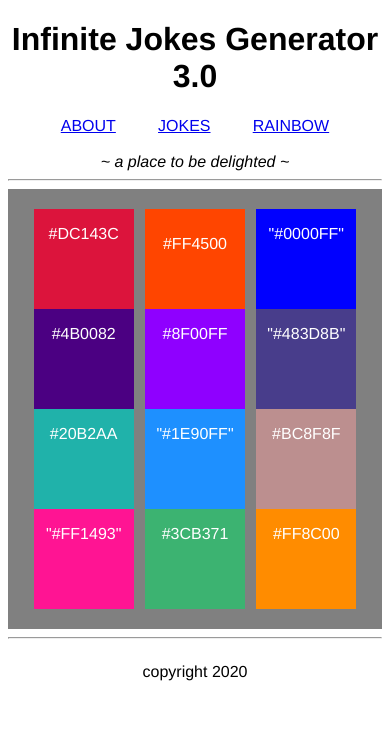
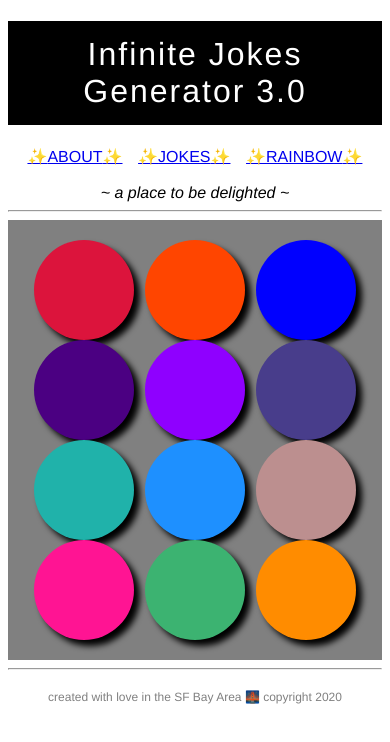
Before and after one commit to mzprizm/react-app-project, a React (Create React App) app in the folder react-app/: page /Rainbow in a window 390 px wide. Shown: the top 742 px of the page. Built offline with nearby package versions, Linux system fonts and the light colour scheme.

Commit message:
more updates to styling, responsiveness. Added emoji component

```diff
--- /dev/null
+++ b/react-app/src/Components/Emoji.js
@@ -0,0 +1,12 @@
+import React from 'react';
+const Emoji = props => (
+    <span
+        className="emoji"
+        role="img"
+        aria-label={props.label ? props.label : ""}
+        aria-hidden={props.label ? "false" : "true"}
+    >
+        {props.symbol}
+    </span>
+);
+export default Emoji;
--- a/react-app/src/Components/Footer.js
+++ b/react-app/src/Components/Footer.js
@@ -1,4 +1,5 @@
 import React from "react";
+import Emoji from "./Emoji";
 
 export default function Footer() {
   console.log("Footer.js: ");
@@ -6,7 +7,7 @@ export default function Footer() {
   return (
     <>
       <div className="footer">
-        <p>copyright 2020 </p>
+        <p>created with love in the SF Bay Area <Emoji symbol="🌉" label="golden gate bridge"/> copyright 2020 </p>
       </div>
     </>
   );
--- a/react-app/src/Components/Header.js
+++ b/react-app/src/Components/Header.js
@@ -1,5 +1,6 @@
 import React from "react";
 import Flex from "./Flex";
+import Emoji from "./Emoji";
 import { Link } from 'react-router-dom';
 
 
@@ -7,17 +8,18 @@ export default function Header() {
 
   return (
     <>
-    <Flex alignItems="top" display="block" flexDirection="column" justifyContent="flex-end">
+    <Flex alignItems="top" display="block" flexDirection="column" justifyContent="flex-end" background-color="black" color="white">
           <h1>Infinite Jokes Generator 3.0</h1>
       </Flex>
       <Flex alignItems="top" flexDirection="row" justifyContent="space-around">
             <div></div>
             <div></div>
-            <div><Link to="/About">ABOUT</Link></div>
+            <div><Link to="/About"><Emoji symbol="✨" label="sparkles"/>
+ABOUT<Emoji symbol="✨" label="sparkles"/></Link></div>
             <br />
-            <div><Link to="/App">JOKES</Link></div>
+            <div><Link to="/App"><Emoji symbol="✨" label="sparkles"/>JOKES<Emoji symbol="✨" label="sparkles"/></Link></div>
             <br />
-              <div><Link to="/Rainbow">RAINBOW</Link></div>
+              <div><Link to="/Rainbow"><Emoji symbol="✨" label="sparkles"/>RAINBOW<Emoji symbol="✨" label="sparkles"/></Link></div>
               <div></div>
               <div></div>
       </Flex>
--- a/react-app/src/Components/RainbowDivs.js
+++ b/react-app/src/Components/RainbowDivs.js
@@ -10,57 +10,20 @@ export default function RainbowDivs() {
         // const randomcolors = [", "#", "#", "#", "#FF8C00" ]
 
   return (
-      <Flex flex-wrap="wrap" flexDirection="row" justify-content="space-around" >
+      <Flex flex-wrap="wrap" flexDirection="row" justify-content="space-around" align-items="center">
    <>
-           <div style={{background: "#DC143C", height: "100px", width: "100px"}}>
-        <p>#DC143C</p>
-        </div>
-
-
-                   <div className="rainbowbox" style={{background: "#FF4500", height: "100px", width: "100px"}}>
-        <p>#FF4500</p>
-        </div>
-
-                   <div style={{background: "#0000FF", height: "100px", width: "100px"}}>
-        <p>"#0000FF"</p>
-        </div>
-
-                   <div style={{background: "#4B0082", height: "100px", width: "100px"}}>
-        <p>#4B0082</p>
-        </div>
-
-                   <div style={{background: "#8F00FF", height: "100px", width: "100px"}}>
-        <p>#8F00FF</p>
-        </div>
-
-                   <div style={{background: "#483D8B", height: "100px", width: "100px"}}>
-        <p>"#483D8B"</p>
-        </div>
-
-                   <div style={{background: "#20B2AA", height: "100px", width: "100px"}}>
-        <p>#20B2AA</p>
-        </div>
-
-                   <div style={{background: "#1E90FF", height: "100px", width: "100px"}}>
-        <p>"#1E90FF"</p>
-        </div>
-
-                   <div style={{background: "#BC8F8F", height: "100px", width: "100px"}}>
-        <p>#BC8F8F</p>
-        </div>
-
-                   <div style={{background: "#FF1493", height: "100px", width: "100px"}}>
-        <p>"#FF1493"</p>
-        </div>
-
-                   <div style={{background: "#3CB371", height: "100px", width: "100px"}}>
-        <p>#3CB371</p>
-        </div>
-
-
-                   <div style={{background: "#FF8C00", height: "100px", width: "100px"}}>
-        <p>#FF8C00</p>
-        </div>
+                   <div className="rainbowbox" style={{background: "#DC143C"}}></div>
+                   <div className="rainbowbox" style={{background: "#FF4500"}}></div>
+                   <div className="rainbowbox" style={{background: "#0000FF"}}></div>
+                   <div className="rainbowbox" style={{background: "#4B0082"}}></div>
+                   <div className="rainbowbox" style={{background: "#8F00FF"}}></div>
+                   <div className="rainbowbox" style={{background: "#483D8B"}}></div>
+                   <div className="rainbowbox" style={{background: "#20B2AA"}}></div>
+                   <div className="rainbowbox" style={{background: "#1E90FF"}}></div>
+                   <div className="rainbowbox" style={{background: "#BC8F8F"}}></div>
+                   <div className="rainbowbox" style={{background: "#FF1493"}}></div>
+                   <div className="rainbowbox" style={{background: "#3CB371"}}></div>
+                   <div className="rainbowbox" style={{background: "#FF8C00"}}></div>
 </>
 
       </Flex>
--- a/react-app/src/styles.css
+++ b/react-app/src/styles.css
@@ -5,6 +5,12 @@
 .App {
   font-family: helvetica, sans-serif;
   text-align: center;
+}
+
+h1 {
+  letter-spacing: 2px;
+  font-weight: lighter;
+  padding: 15px;
 }
 
 .Bridge-App {
@@ -21,6 +27,11 @@
   font-style: italic;
 }
 
+.footer {
+  color: gray;
+  font-style: light;
+  font-size: .75em;
+}
 
 button {
   font-family: helvetica, sans-serif;
@@ -40,5 +51,16 @@ button {
 }
 
 .rainbowbox {
-  padding: 10px;
+  height: 100px;
+  width: 100px;
+  padding: 10px 10px;
+/*  border: 10px solid pink;*/
+  border-radius: 50px;
+  box-shadow: 6px 6px 6px black;
 }
+
+.rainbowbox:hover {
+  background-color: black;
+  box-shadow: 6px 6px 6px white;
+  top: -10px;
+}
```
